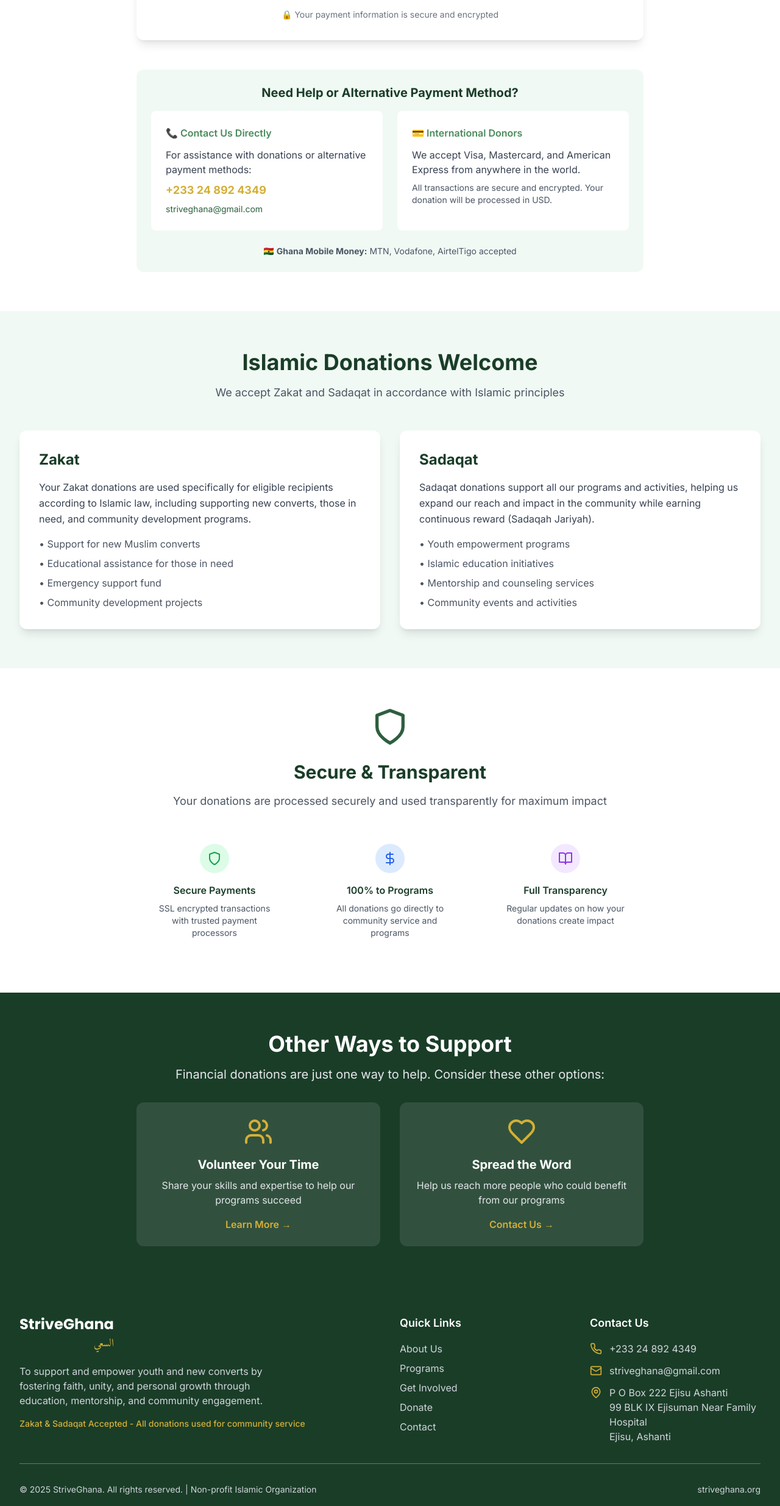
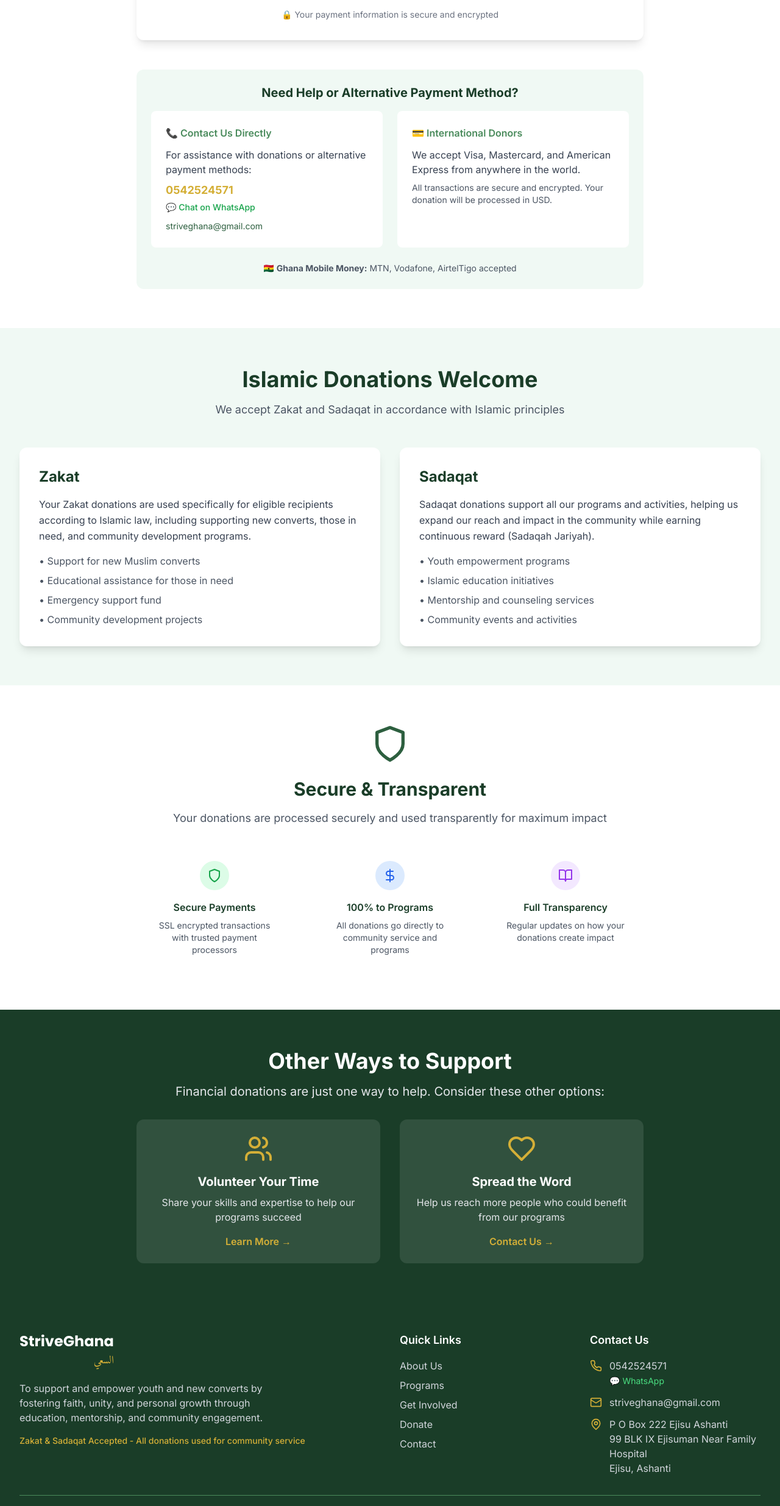
Before and after one commit to Harun-Tech28/striveghana-website, a Next.js app: page /donate in a window 1280 px wide. Shown: the part 3204-5674 px from the top of the page at 61% size. Built offline with nearby package versions, Linux system fonts and the light colour scheme.

Commit message:
Update contact number to 0542524571 and add WhatsApp support across all pages

```diff
--- a/src/app/about/page.tsx
+++ b/src/app/about/page.tsx
@@ -21,7 +21,7 @@ export default function AboutPage() {
         <div className="max-w-7xl mx-auto px-4 sm:px-6 lg:px-8">
           <div className="text-center">
             <h1 className="text-4xl md:text-6xl font-bold font-heading mb-4">
-              About Strive
+              About StriveGhana
             </h1>
             <div className="text-2xl arabic-text text-accent-gold mb-6">
               السعي
--- a/src/app/contact/page.tsx
+++ b/src/app/contact/page.tsx
@@ -68,10 +68,34 @@ export default function ContactPage() {
                   </div>
                 </div>
 
+                {/* Phone */}
+                <div className="flex items-start space-x-4">
+                  <div className="w-12 h-12 bg-secondary-blue/20 rounded-lg flex items-center justify-center flex-shrink-0">
+                    <Phone className="w-6 h-6 text-secondary-blue" />
+                  </div>
+                  <div>
+                    <h3 className="text-lg font-semibold text-primary-700 mb-1">Phone & WhatsApp</h3>
+                    <a
+                      href={`tel:${contact.phone}`}
+                      className="text-gray-600 hover:text-primary-500 transition-colors block"
+                    >
+                      {contact.phoneDisplay}
+                    </a>
+                    <a
+                      href={`https://wa.me/${contact.whatsapp}`}
+                      target="_blank"
+                      rel="noopener noreferrer"
+                      className="text-green-600 hover:text-green-700 transition-colors text-sm mt-1 inline-block"
+                    >
+                      💬 Chat on WhatsApp
+                    </a>
+                  </div>
+                </div>
+
                 {/* Website */}
                 <div className="flex items-start space-x-4">
-                  <div className="w-12 h-12 bg-secondary-blue/20 rounded-lg flex items-center justify-center flex-shrink-0">
-                    <Users className="w-6 h-6 text-secondary-blue" />
+                  <div className="w-12 h-12 bg-secondary-teal/20 rounded-lg flex items-center justify-center flex-shrink-0">
+                    <Users className="w-6 h-6 text-secondary-teal" />
                   </div>
                   <div>
                     <h3 className="text-lg font-semibold text-primary-700 mb-1">Website</h3>
@@ -84,8 +108,8 @@ export default function ContactPage() {
 
                 {/* Office Hours */}
                 <div className="flex items-start space-x-4">
-                  <div className="w-12 h-12 bg-secondary-teal/20 rounded-lg flex items-center justify-center flex-shrink-0">
-                    <Clock className="w-6 h-6 text-secondary-teal" />
+                  <div className="w-12 h-12 bg-primary-100 rounded-lg flex items-center justify-center flex-shrink-0">
+                    <Clock className="w-6 h-6 text-primary-500" />
                   </div>
                   <div>
                     <h3 className="text-lg font-semibold text-primary-700 mb-1">Office Hours</h3>
--- a/src/app/donate/page.tsx
+++ b/src/app/donate/page.tsx
@@ -147,10 +147,18 @@ export default function DonatePage() {
                   For assistance with donations or alternative payment methods:
                 </p>
                 <a
-                  href="tel:+233248924349"
+                  href="tel:+233542524571"
                   className="text-accent-gold hover:text-accent-gold-dark font-bold text-lg block mb-1"
                 >
-                  +233 24 892 4349
+                  0542524571
+                </a>
+                <a
+                  href="https://wa.me/233542524571"
+                  target="_blank"
+                  rel="noopener noreferrer"
+                  className="text-green-600 hover:text-green-700 font-medium text-sm block mb-2"
+                >
+                  💬 Chat on WhatsApp
                 </a>
                 <a
                   href="mailto:striveghana@gmail.com"
--- a/src/components/forms/DonationForm.tsx
+++ b/src/components/forms/DonationForm.tsx
@@ -292,7 +292,7 @@ const DonationForm = () => {
                 }
               })}
               className="w-full px-4 py-3 border border-gray-300 rounded-lg focus:ring-2 focus:ring-primary-500 focus:border-transparent transition-colors"
-              placeholder="+233 24 892 4349"
+              placeholder="0542524571"
             />
             {errors.phone && (
               <p className="mt-1 text-sm text-red-600">{errors.phone.message}</p>
--- a/src/components/layout/Footer.tsx
+++ b/src/components/layout/Footer.tsx
@@ -70,9 +70,17 @@ const Footer = () => {
                 <div>
                   <a
                     href={`tel:${organizationData.contact.phone}`}
-                    className="text-gray-300 hover:text-white transition-colors"
+                    className="text-gray-300 hover:text-white transition-colors block"
                   >
-                    {organizationData.contact.phone}
+                    {organizationData.contact.phoneDisplay}
+                  </a>
+                  <a
+                    href={`https://wa.me/${organizationData.contact.whatsapp}`}
+                    target="_blank"
+                    rel="noopener noreferrer"
+                    className="text-green-400 hover:text-green-300 transition-colors text-sm"
+                  >
+                    💬 WhatsApp
                   </a>
                 </div>
               </div>
--- a/src/data/organization.ts
+++ b/src/data/organization.ts
@@ -10,7 +10,9 @@ export const organizationData = {
   contact: {
     email: "striveghana@gmail.com",
     website: "striveghana.org",
-    phone: "+233 24 892 4349",
+    phone: "+233 54 252 4571",
+    phoneDisplay: "0542524571",
+    whatsapp: "+233542524571",
     address: {
       poBox: "P O Box 222 Ejisu Ashanti",
       street: "99 BLK IX Ejisuman Near Family Hospital",
```
